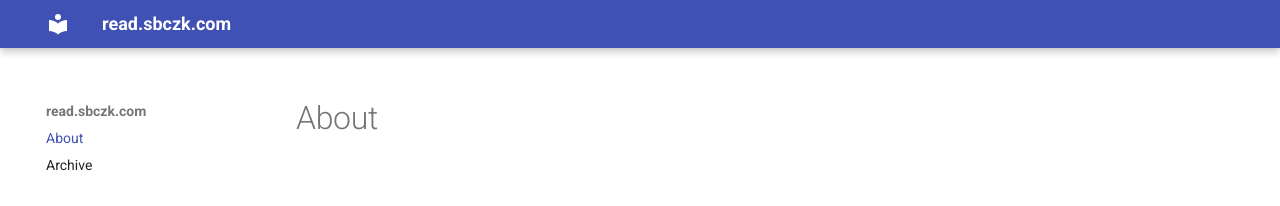
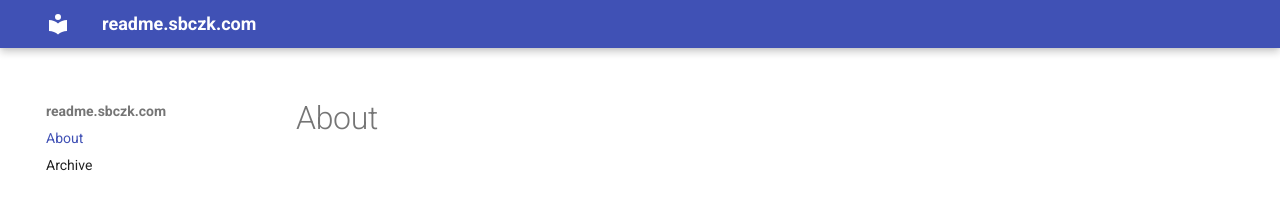
Before and after one commit to tomsobpl/tomsobpl.github.io, an MkDocs documentation site: the page built from docs/index.md, in a window 1280 px wide. Shown: the top 206 px of the page. Built offline with MkDocs 1.6.1 and Material for MkDocs 9.7.7, drawn with Linux system fonts in a browser that asks for light colours.

Commit message:
chore: custom domain

```diff
--- a/mkdocs.yml
+++ b/mkdocs.yml
@@ -1,5 +1,5 @@
-site_name: read.sbczk.com
-site_url: https://tomsobpl.github.io
+site_name: readme.sbczk.com
+site_url: https://readme.sbczk.com
 
 theme:
   name: material
```
